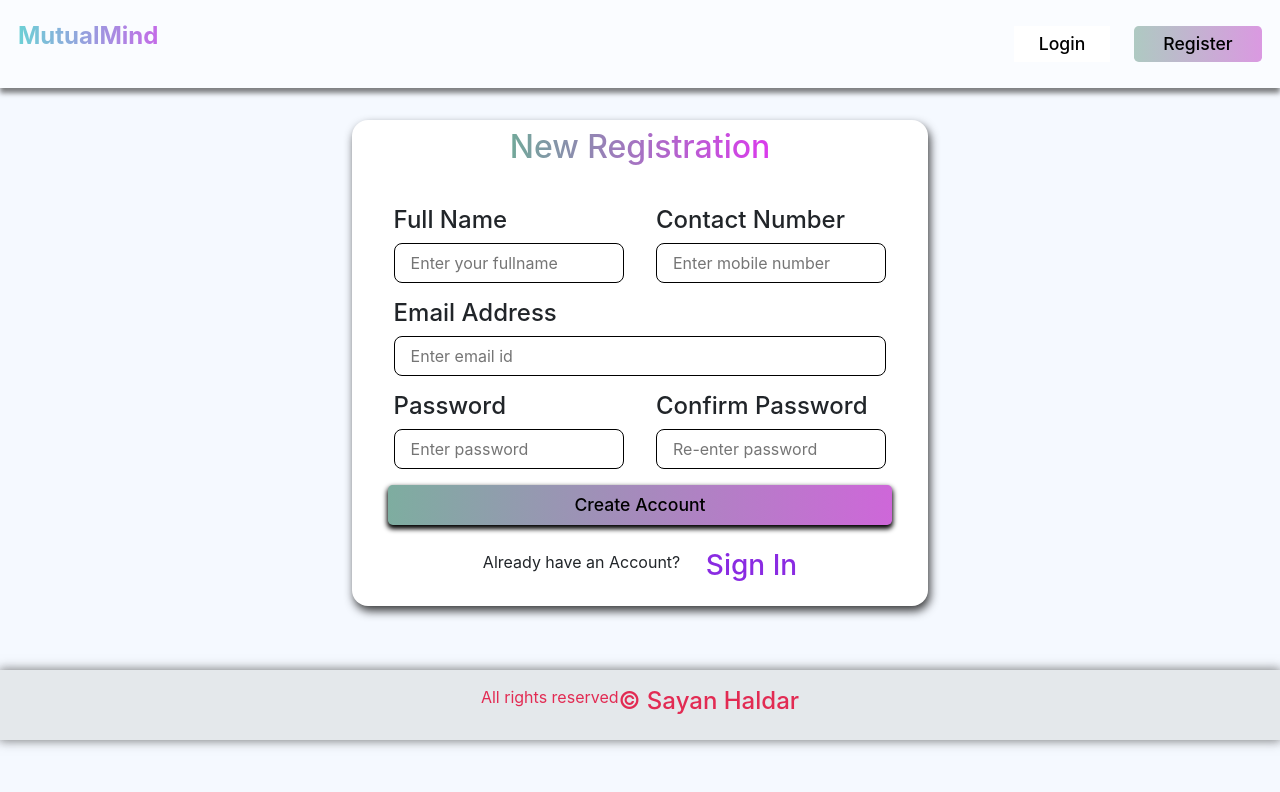
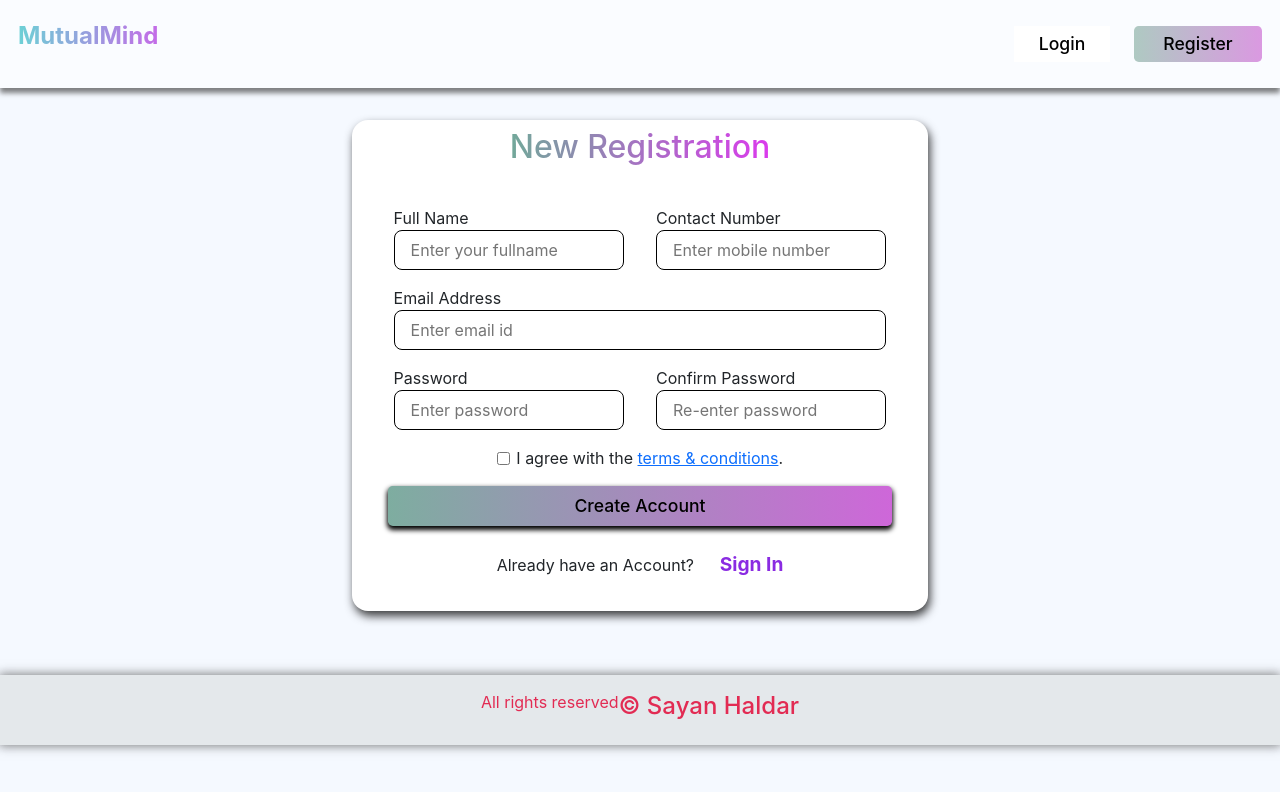
Before and after one commit to HaldarSayan18/MutualMate, a React (Create React App) app in the folder client/: page /register in a window 1280 px wide. Shown: the top 792 px of the page. Built offline with nearby package versions, Linux system fonts and the light colour scheme.

Commit message:
Login & Registration page modified and API page created 📝

```diff
--- /dev/null
+++ b/client/src/components/API.jsx
@@ -0,0 +1 @@
+export const BASE_URL = "http://localhost:8050/mutualmate/users";
--- a/client/src/pages/Login.jsx
+++ b/client/src/pages/Login.jsx
@@ -1,31 +1,65 @@
-import React from 'react'
+import React, { useEffect } from 'react'
 import '../App.css';
 import Header1 from '../components/Header1';
 import { useNavigate } from 'react-router-dom';
+import { toast, ToastContainer } from 'react-toastify';
+import { BASE_URL } from '../components/API';
+import axios from 'axios';
+
 
 const Login = () => {
     const navigate = useNavigate();
-    const handleRegClick = () => {
-        navigate('/register')
-    }
+    const handleLogin = async (e) => {
+        e.preventDefault();
+        const formData = new FormData(e.target);
+        const values = {
+            email: formData.get("email"),
+            password: formData.get("password"),
+        };
+        try {
+            const { data } = await axios.post(`${BASE_URL}/login`, values);
+            toast.success("Logged in Successfully!", {
+                // autoClose: 2000,
+                position: "top-center",
+                pauseOnHover: false,
+                onClose: () => navigate('/'),
+            });
+            localStorage.setItem('user', JSON.stringify({ ...data, password: "" }));
+        } catch (error) {
+            toast.error("Invalid credentials. Please try again.", {
+                position: "top-center"
+            });
+            console.log(error);
+        }
+    };
+    // prevent for login user & protect the route
+    useEffect(() => {
+        const users = localStorage.getItem("user");
+        console.log('users====>', users);
+        if (users) {
+            navigate('/');
+        }
+    }, [navigate]);
+
     return (
         <>
             <Header1 />
+            <ToastContainer />
             <div className="login-page">
                 <h2 className='welcome'>Welcome Back</h2>
-                <form action="" className="login-form">
+                <form className="login-form" onSubmit={handleLogin}>
                     <div className='login-form-attributes'>
-                        <h4>Email Address</h4>
-                        <input className='login-form-input' placeholder='Enter username' />
+                        <label htmlFor='email'>Email Address</label>
+                        <input type='email' className='login-form-input' id='email' name='email' placeholder='Enter email' required />
                     </div>
                     <div className='login-form-attributes'>
-                        <h4>Password</h4>
-                        <input className='login-form-input' placeholder='Enter password' />
+                        <label htmlFor="password">Password</label>
+                        <input type='password' className='login-form-input' name='password' id='password' placeholder='Enter password' required />
                     </div>
-                    <button type='button' className='login-btn'>Login</button>
+                    <button type='submit' className='login-btn'>Login</button>
                     <div className='signup-section'>
                         <p>Don't have an Account? </p>
-                        <h3 style={{color:'blueviolet', cursor:"pointer"}} onClick={handleRegClick}>Sign Up</h3>
+                        <p style={{ fontSize: "1.2rem", fontWeight: "700", color: 'blueviolet', cursor: "pointer" }} onClick={() => navigate('/register')}>Sign Up</p>
                     </div>
                 </form>
             </div>
--- a/client/src/pages/Register.jsx
+++ b/client/src/pages/Register.jsx
@@ -1,46 +1,94 @@
-import React from 'react'
+import React, { useEffect } from 'react'
 import Header1 from '../components/Header1';
-import { useNavigate } from 'react-router-dom';
+import { Link, useNavigate } from 'react-router-dom';
+import axios from 'axios';
+import { toast, ToastContainer } from 'react-toastify';
+import { BASE_URL } from '../components/API';
 
 const Register = () => {
     const navigate = useNavigate();
-    const handleClick = () => {
-        navigate('/login');
+
+    // registration form handler
+    const handleRegistration = async (e) => {
+        e.preventDefault();
+        const formData = new FormData(e.target);
+        const values = {
+            fullname: formData.get("fullname"),
+            contact: formData.get("contact"),
+            email: formData.get("email"),
+            password: formData.get("password"),
+            confirmPassword: formData.get("re-password"),
+            terms: formData.get("terms"),
+        };
+        const { password, confirmPassword } = values;
+        if (password !== confirmPassword) {
+            toast.error("password mismatched!")
+            return
+        };
+        try {
+            await axios.post(`${BASE_URL}/register`, values, {
+                headers: { "Content-Type": "application/json" }
+            });
+            toast.success("Registration Successfull!")
+            navigate("/login");
+        } catch (error) {
+            toast.error("Check your data properly.")
+            console.log("Error during registration - ", error);
+        }
+        console.log('form-values==>', values);
     };
+
+    // prevent for logged in user
+    useEffect(()=>{
+        if(localStorage.getItem("user")){
+            navigate("/login")
+        }
+    }, [navigate]);
+
     return (
         <>
             <Header1 />
+            <ToastContainer autoClose={2000} position="top-center" pauseOnHover={false} />
             <div className="register-page">
                 <h2 className='welcome'>New Registration</h2>
-                <form action="" className="register-form">
+                <form className="register-form" method='post' onSubmit={handleRegistration}>
                     <div style={{ display: "flex", gap: "2rem", width: "88%" }}>
                         <div className='register-form-attributes'>
-                            <h4>Full Name</h4>
-                            <input className='register-form-input' placeholder='Enter your fullname' />
+                            <label htmlFor='fullname'>Full Name</label>
+                            <input type='text' className='register-form-input' name='fullname' id='fullname' placeholder='Enter your fullname' required />
                         </div>
                         <div className='register-form-attributes'>
-                            <h4>Contact Number</h4>
-                            <input className='register-form-input' placeholder='Enter mobile number' />
+                            <label htmlFor='contact'>Contact Number</label>
+                            <input type='tel' className='register-form-input' name='contact' id='contact' placeholder='Enter mobile number' required />
                         </div>
                     </div>
                     <div className='register-form-attributes'>
-                        <h4>Email Address</h4>
-                        <input className='register-form-input' placeholder='Enter email id' />
+                        <label htmlFor='email'>Email Address</label>
+                        <input type='email' className='register-form-input' name='email' id='email' placeholder='Enter email id' required />
                     </div>
                     <div style={{ display: "flex", gap: "2rem", width: "88%" }}>
                         <div className='register-form-attributes'>
-                            <h4>Password</h4>
-                            <input className='register-form-input' placeholder='Enter password' />
+                            <label htmlFor='password'>Password</label>
+                            <input type='password' className='register-form-input' name='password' id='password' placeholder='Enter password' required />
                         </div>
                         <div className='register-form-attributes'>
-                            <h4>Confirm Password</h4>
-                            <input className='register-form-input' placeholder='Re-enter password' />
+                            <label htmlFor='re-password'>Confirm Password</label>
+                            <input type='password' className='register-form-input' name='re-password' id='re-password' placeholder='Re-enter password' required />
                         </div>
                     </div>
-                    <button type='button' className='register-btn'>Create Account</button>
+                    <div style={{
+                        display: "flex",
+                        alignItems: "center",
+                        justifyContent: "center",
+                        gap: "0.4rem"
+                    }}>
+                        <input type='checkbox' defaultValue name='terms' id='terms' required />
+                        <label htmlFor="terms"> I agree with the <Link to='#'>terms & conditions</Link>.</label>
+                    </div>
+                    <button type='submit' className='register-btn'>Create Account</button>
                     <div className='signin-section'>
                         <p>Already have an Account? </p>
-                        <h3 style={{ color: 'blueviolet', cursor:"pointer" }} onClick={handleClick}>Sign In</h3>
+                        <p style={{ fontSize: "1.2rem", fontWeight: "700", color: 'blueviolet', cursor: "pointer" }} onClick={() => navigate('/login')}>Sign In</p>
                     </div>
                 </form>
             </div>
```
Also changed, not shown: client/src/layout/Layout.jsx (deleted).
